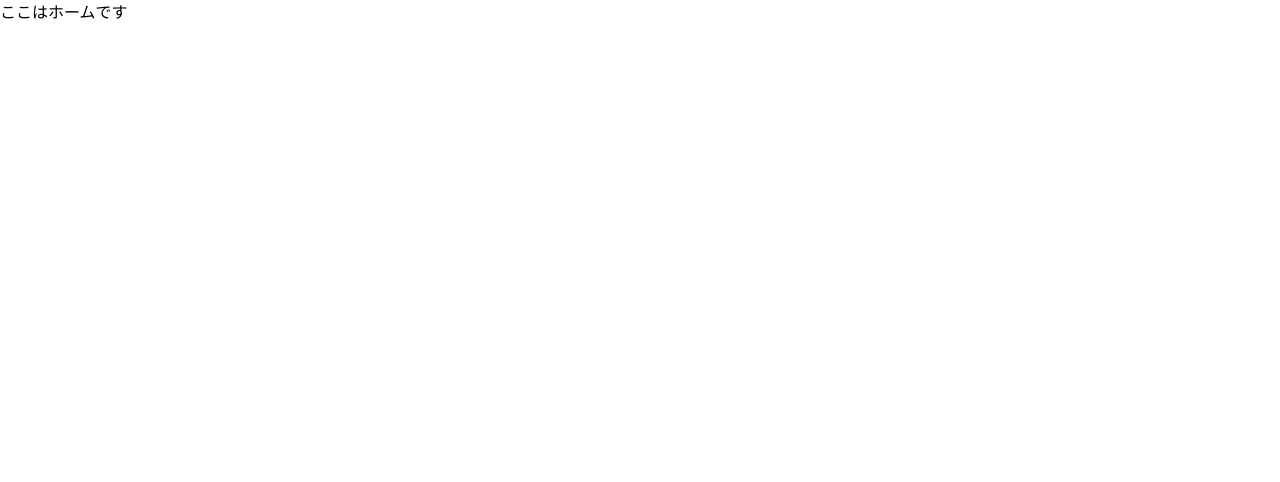
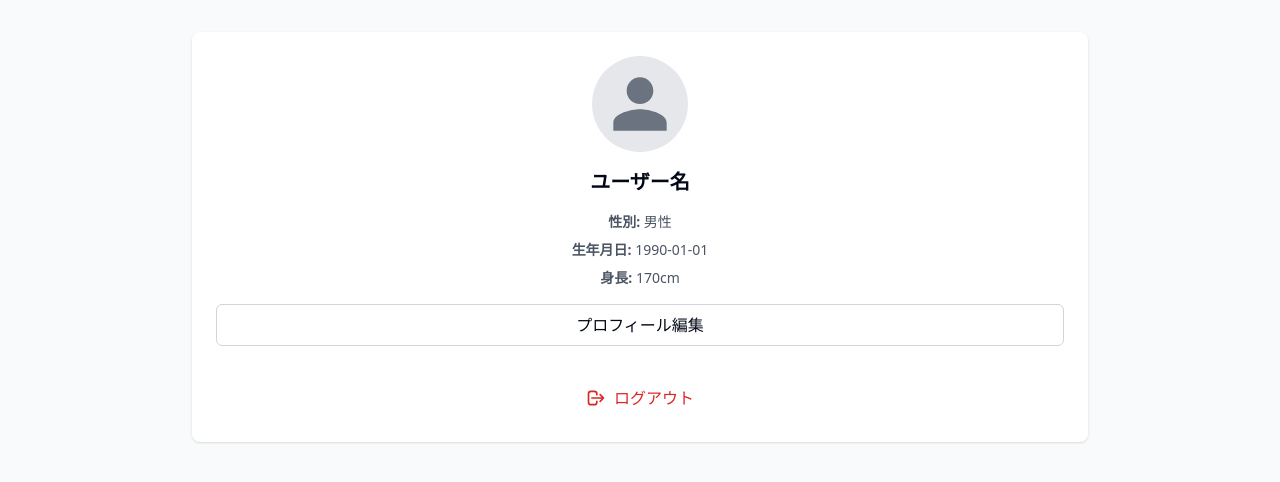
Before and after one commit to atmaxstar/tj-teamb, a React (Vite) app: page / in a window 1280 px wide. Shown: the top 482 px of the page. Built offline with nearby package versions, Linux system fonts and the light colour scheme.

Commit message:
マイページコンポーネントを追加し、依存関係にtailwindcss-animateを追加

```diff
--- a/package.json
+++ b/package.json
@@ -11,7 +11,8 @@
   },
   "dependencies": {
     "react": "^19.0.0",
-    "react-dom": "^19.0.0"
+    "react-dom": "^19.0.0",
+    "tailwindcss-animate": "^1.0.7"
   },
   "devDependencies": {
     "@eslint/js": "^9.19.0",
--- a/src/App.tsx
+++ b/src/App.tsx
@@ -1,12 +1,14 @@
-import { useState } from 'react'
-import Home from './Home'
+import { useState } from "react";
+import Home from "./Home";
+import Mypage from "./Mypage"; // 拡張子を省略
 
 function App() {
-  const [page, setPage] = useState<"home"|"dashboard">("home")
+  const [page, setPage] = useState<"home"|"dashboard"|"mypage">("mypage")
 
   return (
     <>
-    {page === "home" && <Home/>}
+      {page === "home" && <Home/>}
+      {page === "mypage" && <Mypage/>}
     </>
   )
 }
--- /dev/null
+++ b/src/Mypage/index.tsx
@@ -0,0 +1,125 @@
+import { useState } from "react";
+
+export default function Mypage() {
+  const [isEditing, setIsEditing] = useState(false);
+  const [userData, setUserData] = useState({
+    username: "ユーザー名",
+    gender: "男性",
+    birthdate: "1990-01-01",
+    height: "170cm",
+  });
+
+  const handleChange = (e: React.ChangeEvent<HTMLInputElement | HTMLSelectElement>) => {
+    setUserData({ ...userData, [e.target.name]: e.target.value });
+  };
+
+  return (
+    <div className="min-h-screen bg-gray-50">
+      {/* Header */}
+      {/* <header className="bg-white shadow">
+        <div className="max-w-7xl mx-auto px-4 py-4">
+          <h1 className="text-2xl font-semibold text-gray-900">マイページ</h1>
+        </div>
+      </header> */}
+
+      {/* Main Content */}
+      <main className="flex justify-center px-4 py-8">
+        <div className="w-full max-w-4xl">
+          {/* Profile Section */}
+          <div className="bg-white p-6 rounded-lg shadow">
+            <div className="flex flex-col items-center">
+              <div className="w-24 h-24 bg-gray-200 rounded-full flex items-center justify-center">
+                <svg xmlns="http://www.w3.org/2000/svg" className="w-16 h-16 text-gray-500" viewBox="0 0 24 24" fill="currentColor">
+                  <path d="M12 12c2.76 0 5-2.24 5-5s-2.24-5-5-5-5 2.24-5 5 2.24 5 5 5zm0 2c-3.33 0-10 1.67-10 5v3h20v-3c0-3.33-6.67-5-10-5z" />
+                </svg>
+              </div>
+
+              {/* ユーザー名 */}
+              {isEditing ? (
+                <input
+                  type="text"
+                  name="username"
+                  value={userData.username}
+                  onChange={handleChange}
+                  className="mt-4 text-xl font-semibold text-center border rounded px-2 py-1"
+                />
+              ) : (
+                <h2 className="mt-4 text-xl font-semibold">{userData.username}</h2>
+              )}
+
+              {/* プロフィール詳細情報 */}
+              <ul className="mt-4 text-gray-600 space-y-2 text-sm w-full text-center">
+                <li>
+                  <strong>性別:</strong>{" "}
+                  {isEditing ? (
+                    <select
+                      name="gender"
+                      value={userData.gender}
+                      onChange={handleChange}
+                      className="border rounded px-2 py-1"
+                    >
+                      <option value="男性">男性</option>
+                      <option value="女性">女性</option>
+                      <option value="その他">その他</option>
+                    </select>
+                  ) : (
+                    userData.gender
+                  )}
+                </li>
+                <li>
+                  <strong>生年月日:</strong>{" "}
+                  {isEditing ? (
+                    <input
+                      type="date"
+                      name="birthdate"
+                      value={userData.birthdate}
+                      onChange={handleChange}
+                      className="border rounded px-2 py-1"
+                    />
+                  ) : (
+                    userData.birthdate
+                  )}
+                </li>
+                <li>
+                  <strong>身長:</strong>{" "}
+                  {isEditing ? (
+                    <input
+                      type="text"
+                      name="height"
+                      value={userData.height}
+                      onChange={handleChange}
+                      className="border rounded px-2 py-1"
+                    />
+                  ) : (
+                    userData.height
+                  )}
+                </li>
+              </ul>
+
+              {/* 編集ボタン & 保存ボタン */}
+              <button
+                className="mt-4 w-full py-2 px-4 border border-gray-300 rounded-md hover:bg-gray-50"
+                onClick={() => setIsEditing(!isEditing)}
+              >
+                {isEditing ? "保存" : "プロフィール編集"}
+              </button>
+            </div>
+
+            {/* ログアウトボタン */}
+            <button className="mt-8 w-full flex items-center justify-center space-x-2 text-red-600 hover:bg-red-50 p-2 rounded-md">
+              <svg className="w-5 h-5" fill="none" stroke="currentColor" viewBox="0 0 24 24">
+                <path
+                  strokeLinecap="round"
+                  strokeLinejoin="round"
+                  strokeWidth={2}
+                  d="M17 16l4-4m0 0l-4-4m4 4H7m6 4v1a3 3 0 01-3 3H6a3 3 0 01-3-3V7a3 3 0 013-3h4a3 3 0 013 3v1"
+                />
+              </svg>
+              <span>ログアウト</span>
+            </button>
+          </div>
+        </div>
+      </main>
+    </div>
+  );
+}
--- a/src/index.css
+++ b/src/index.css
@@ -1,3 +1,76 @@
 @tailwind base;
 @tailwind components;
 @tailwind utilities;
+
+@layer base {
+  :root {
+    --background: 0 0% 100%;
+    --foreground: 222.2 84% 4.9%;
+
+    --card: 0 0% 100%;
+    --card-foreground: 222.2 84% 4.9%;
+
+    --popover: 0 0% 100%;
+    --popover-foreground: 222.2 84% 4.9%;
+
+    --primary: 222.2 47.4% 11.2%;
+    --primary-foreground: 210 40% 98%;
+
+    --secondary: 210 40% 96.1%;
+    --secondary-foreground: 222.2 47.4% 11.2%;
+
+    --muted: 210 40% 96.1%;
+    --muted-foreground: 215.4 16.3% 46.9%;
+
+    --accent: 210 40% 96.1%;
+    --accent-foreground: 222.2 47.4% 11.2%;
+
+    --destructive: 0 84.2% 60.2%;
+    --destructive-foreground: 210 40% 98%;
+
+    --border: 214.3 31.8% 91.4%;
+    --input: 214.3 31.8% 91.4%;
+    --ring: 222.2 84% 4.9%;
+
+    --radius: 0.5rem;
+  }
+
+  .dark {
+    --background: 222.2 84% 4.9%;
+    --foreground: 210 40% 98%;
+
+    --card: 222.2 84% 4.9%;
+    --card-foreground: 210 40% 98%;
+
+    --popover: 222.2 84% 4.9%;
+    --popover-foreground: 210 40% 98%;
+
+    --primary: 210 40% 98%;
+    --primary-foreground: 222.2 47.4% 11.2%;
+
+    --secondary: 217.2 32.6% 17.5%;
+    --secondary-foreground: 210 40% 98%;
+
+    --muted: 217.2 32.6% 17.5%;
+    --muted-foreground: 215 20.2% 65.1%;
+
+    --accent: 217.2 32.6% 17.5%;
+    --accent-foreground: 210 40% 98%;
+
+    --destructive: 0 62.8% 30.6%;
+    --destructive-foreground: 210 40% 98%;
+
+    --border: 217.2 32.6% 17.5%;
+    --input: 217.2 32.6% 17.5%;
+    --ring: 212.7 26.8% 83.9%;
+  }
+}
+
+@layer base {
+  * {
+    @apply border-border;
+  }
+  body {
+    @apply bg-background text-foreground;
+  }
+}
--- a/tailwind.config.js
+++ b/tailwind.config.js
@@ -1,8 +1,73 @@
+import animate from "tailwindcss-animate"
+
 /** @type {import('tailwindcss').Config} */
 export default {
-  content: ["./index.html", "./src/**/*.{js,ts,jsx,tsx}"],
+  darkMode: ["class"],
+  content: ["./index.html", "./src/**/*.{js,ts,jsx,tsx}", "*.{js,ts,jsx,tsx,mdx}"],
   theme: {
-    extend: {},
+    container: {
+      center: true,
+      padding: "2rem",
+      screens: {
+        "2xl": "1400px",
+      },
+    },
+    extend: {
+      colors: {
+        border: "hsl(var(--border))",
+        input: "hsl(var(--input))",
+        ring: "hsl(var(--ring))",
+        background: "hsl(var(--background))",
+        foreground: "hsl(var(--foreground))",
+        primary: {
+          DEFAULT: "hsl(var(--primary))",
+          foreground: "hsl(var(--primary-foreground))",
+        },
+        secondary: {
+          DEFAULT: "hsl(var(--secondary))",
+          foreground: "hsl(var(--secondary-foreground))",
+        },
+        destructive: {
+          DEFAULT: "hsl(var(--destructive))",
+          foreground: "hsl(var(--destructive-foreground))",
+        },
+        muted: {
+          DEFAULT: "hsl(var(--muted))",
+          foreground: "hsl(var(--muted-foreground))",
+        },
+        accent: {
+          DEFAULT: "hsl(var(--accent))",
+          foreground: "hsl(var(--accent-foreground))",
+        },
+        popover: {
+          DEFAULT: "hsl(var(--popover))",
+          foreground: "hsl(var(--popover-foreground))",
+        },
+        card: {
+          DEFAULT: "hsl(var(--card))",
+          foreground: "hsl(var(--card-foreground))",
+        },
+      },
+      borderRadius: {
+        lg: "var(--radius)",
+        md: "calc(var(--radius) - 2px)",
+        sm: "calc(var(--radius) - 4px)",
+      },
+      keyframes: {
+        "accordion-down": {
+          from: { height: 0 },
+          to: { height: "var(--radix-accordion-content-height)" },
+        },
+        "accordion-up": {
+          from: { height: "var(--radix-accordion-content-height)" },
+          to: { height: 0 },
+        },
+      },
+      animation: {
+        "accordion-down": "accordion-down 0.2s ease-out",
+        "accordion-up": "accordion-up 0.2s ease-out",
+      },
+    },
   },
-  plugins: [],
+  plugins: [animate],
 }
```
Also changed, not shown: 1 other file (tests, documents, lock files or other folders).
